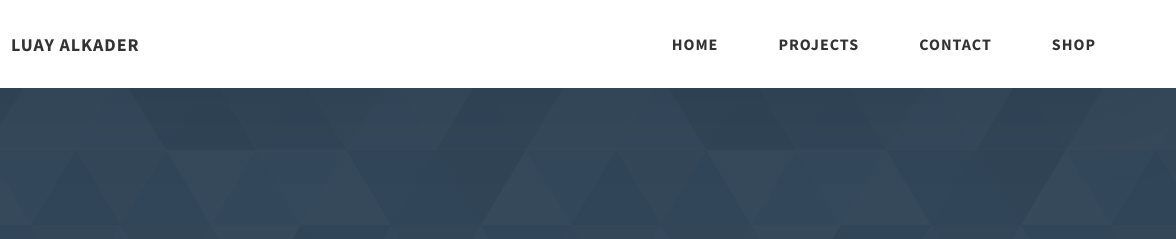
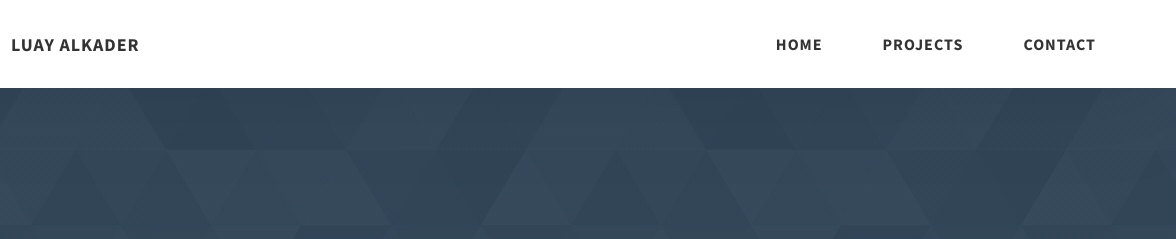
Before and after one commit to loaiialkader2/loayyyy, a website: page index.html in a window 1280 px wide. Shown: the top 239 px of the page, 104-1280 px from the left. Drawn offline with Linux system fonts and the light colour scheme.

Commit message:
Update index.html

```diff
--- a/index.html
+++ b/index.html
@@ -37,10 +37,6 @@
           </li>
           <li class="header__link-wrapper">
             <a href="./index.html#contact" class="header__link"> Contact
-            </a>
-            </li>
-          <li class="header__link-wrapper">
-            <a href="page 3" class="header__link"> Shop
             </a>
           </li>
         </ul>
```
